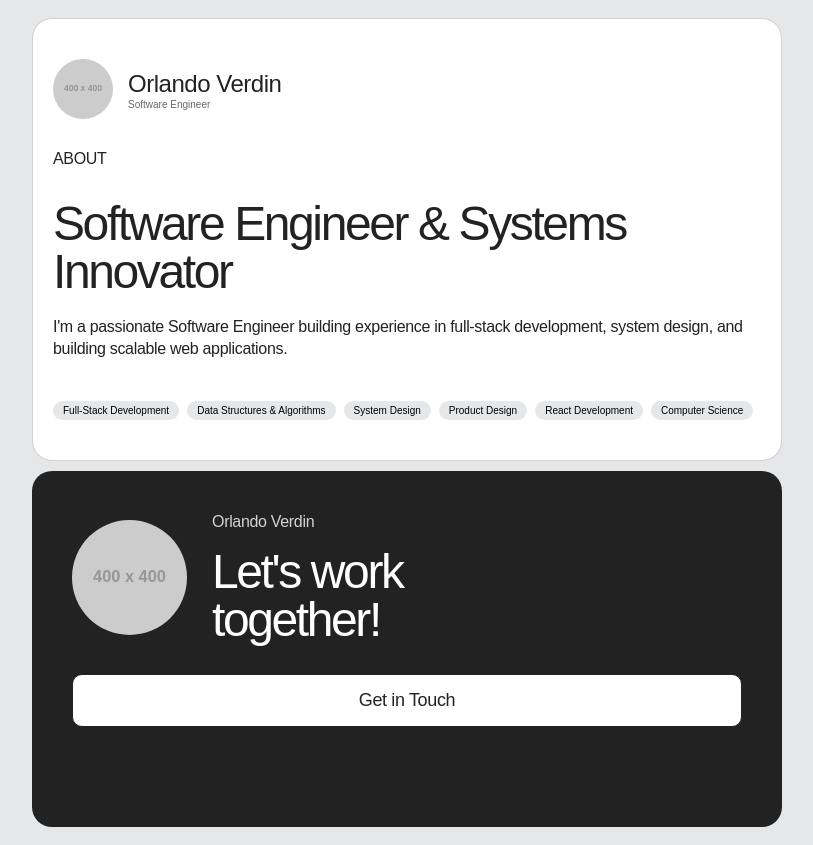
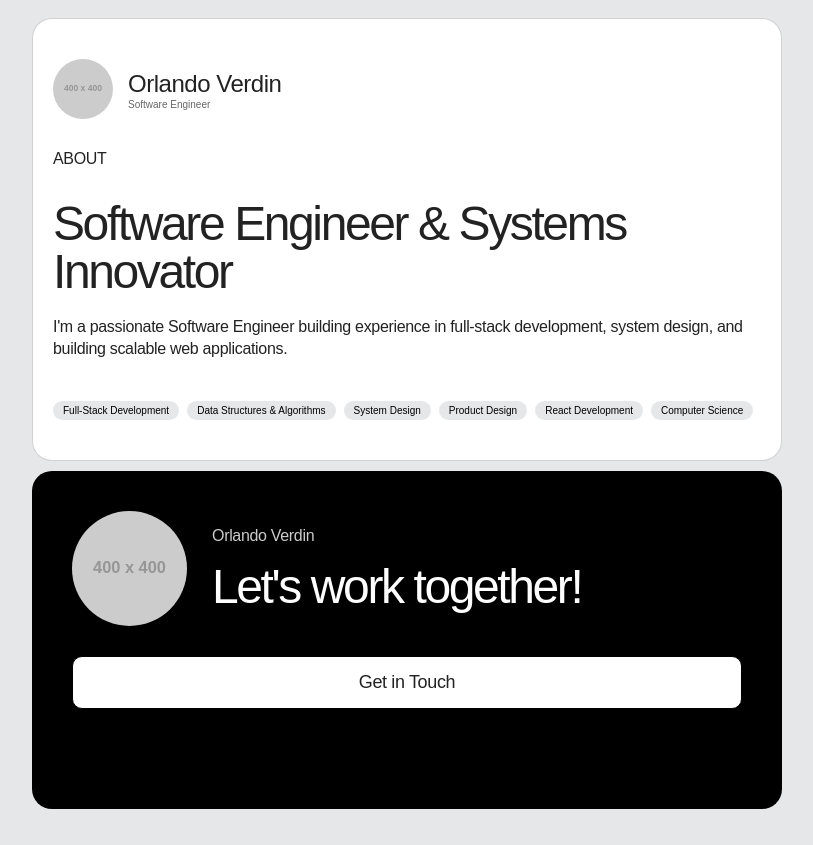
Before and after one commit to Orliland/Orliland, a React (Vite) app: page / in a window 1280 px wide. Shown: the whole page, without its empty margins (233-1046 px from the left). Built offline with nearby package versions, Linux system fonts and the light colour scheme.

Commit message:
update styles for cta and button component

```diff
--- a/src/components/Button/button.css
+++ b/src/components/Button/button.css
@@ -7,12 +7,12 @@
   text-decoration: none;
   text-align: center;
   border-radius: 1rem;
-  border: 1px solid var(--texts);
+  border: 1px solid black;
 }
 
 .button:hover {
   cursor: pointer;
-  background-color: var(--texts);
+  background-color: black;
   color: var(--white);
   border: 1px solid var(--white);
 }
--- a/src/index.css
+++ b/src/index.css
@@ -92,8 +92,6 @@
 }
 
 .body--big {
-  font-weight: 200;
-
   color: var(--texts);
   font-size: 1.8rem;
   letter-spacing: -0.02em;
--- a/src/layout/CTA/cta.css
+++ b/src/layout/CTA/cta.css
@@ -1,5 +1,5 @@
 .cta {
-  background-color: var(--texts);
+  background-color: black;
   border: none;
 }
 
@@ -9,10 +9,6 @@
   gap: 2.5rem;
   align-items: center;
   text-align: center;
-}
-
-.person__info {
-  max-width: 30rem;
 }
 
 @media (min-width: 550px) {
```
